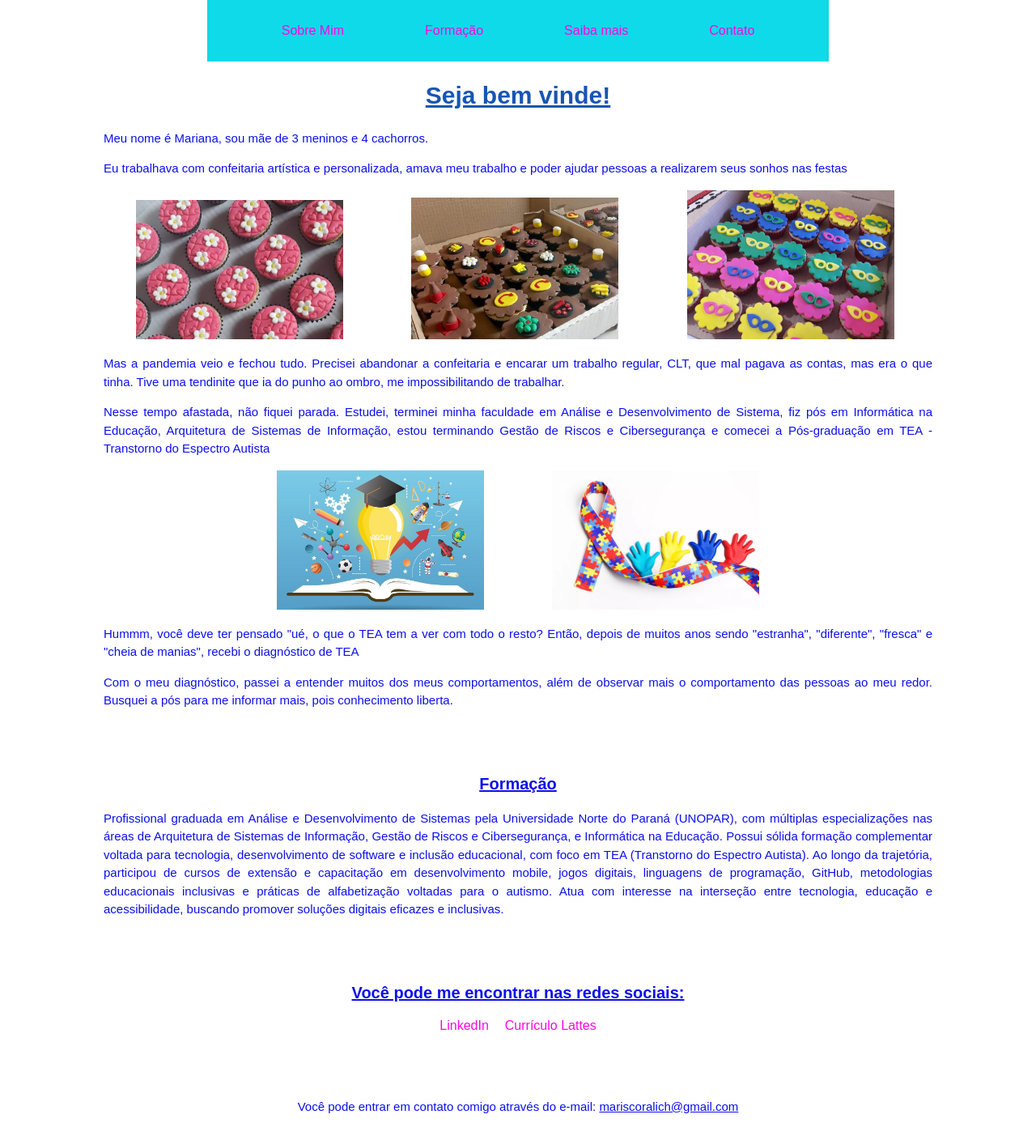
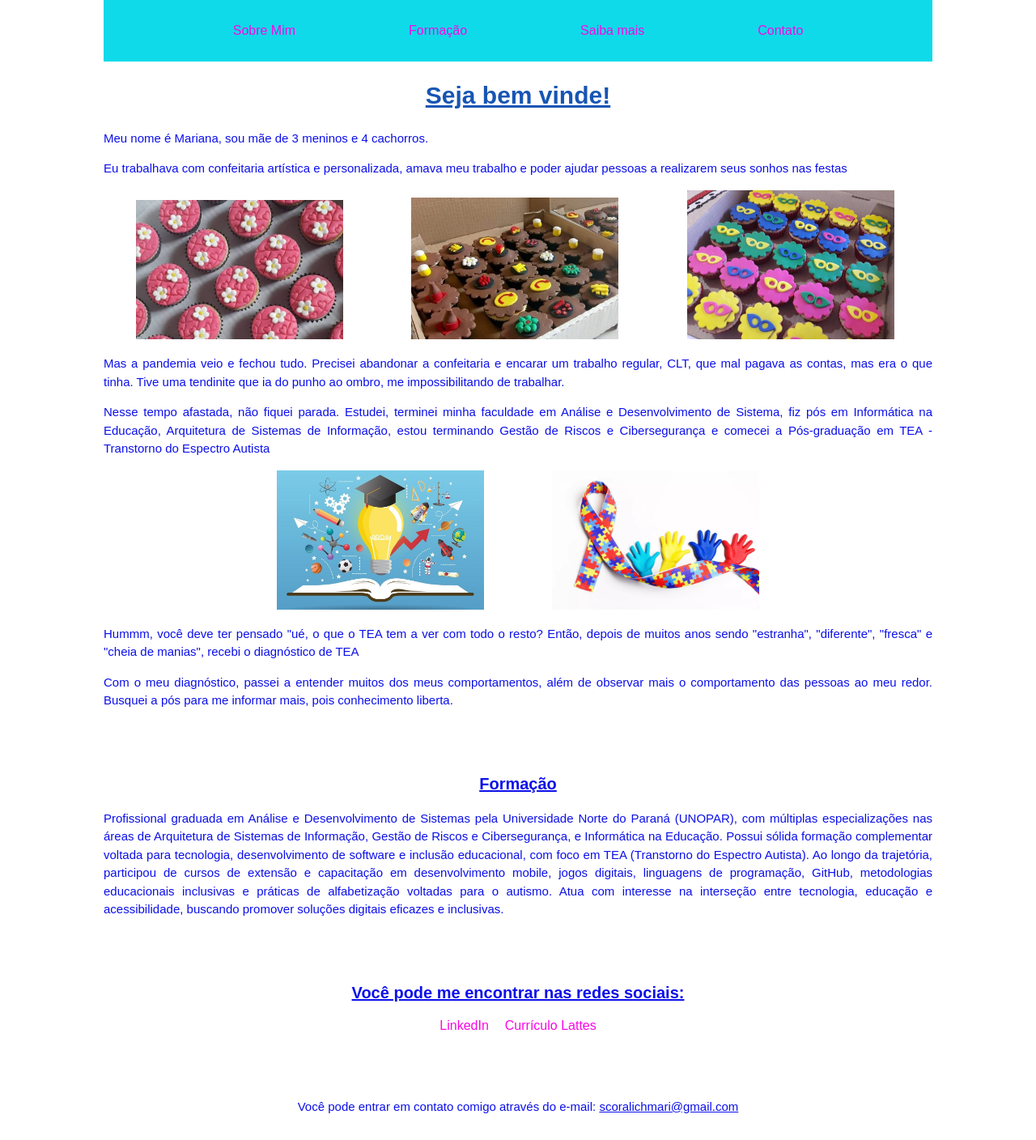
Before and after one commit to MaryScr/Site-Mariana, a plain HTML site: page index.html in a window 1280 px wide. Shown: the whole page at 81% size. Drawn offline with Linux system fonts and the light colour scheme.

Commit message:
correção de e-mail

```diff
--- a/css/style.css
+++ b/css/style.css
@@ -9,7 +9,7 @@ body{
 .principal{
     background: #0fdae9;
     height: auto; /* Deixe a altura crescer conforme necessário */
-    max-width: 60%; /*largura máxima da classe principal*/
+    max-width: 80%; /*largura máxima da classe principal*/
     margin: 0 auto; /*margem superior e inferior 0 e margens laterais automáticas*/
     padding: 10px 0; /* Espaçamento interno*/
 }
@@ -17,9 +17,8 @@ body{
 .principal li{ /* configurando os itens da classe principal*/
     display: inline-block; /*para que o link ocupe apenas o espaço necessário*/
     line-height: 1.5;
-    margin: 0 40px; /*margem superior e inferior 0 e margens laterais de 20px*/
+    margin: 0 60px; /*margem superior e inferior 0 e margens laterais de 60px*/
 }
-
 
  h2{
     color: #1755b3;
@@ -79,7 +78,6 @@ a[href^="mailto:"] {
   text-align: center;
 }
 
-
 ul {
     display: flex;
     list-style: none; /* remove os marcadores de lista */
--- a/index.html
+++ b/index.html
@@ -66,11 +66,9 @@
 
     <section id="contato">
     <p>Você pode entrar em contato comigo através do e-mail:
-    <a href="mailto:mariscoralich@gmail.com">mariscoralich@gmail.com</a>
+    <a href="mailto:scoralichmari@gmail.com">scoralichmari@gmail.com</a>
      </p>
     </section>
 
-    <script type="text/javascript" src="js/script.js"></script>
-
 </body>
 </html>
```
